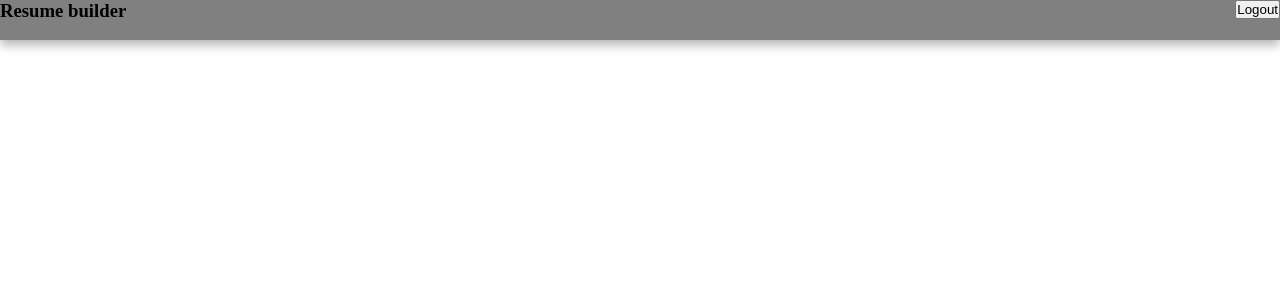
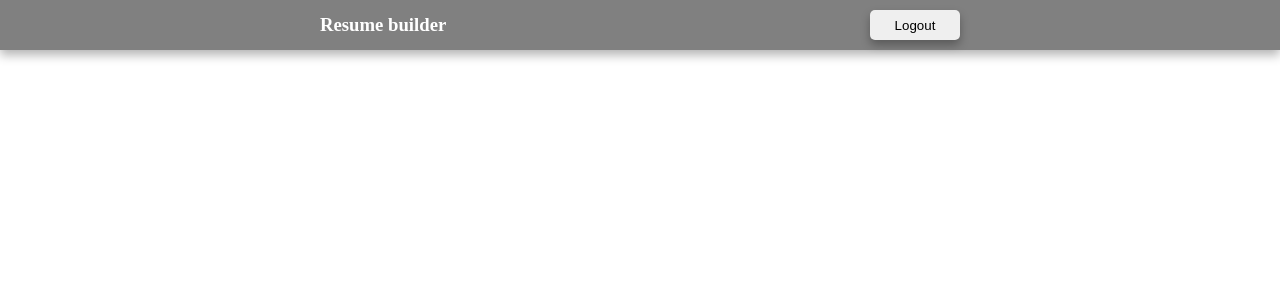
Before and after one commit to Kiran9991/Resume-builder, a React (Vite) app: page / in a window 1280 px wide. Shown: the top 300 px of the page. Built offline with nearby package versions, Linux system fonts and the light colour scheme.

Commit message:
made changes in nav

```diff
--- a/src/components/Header.module.css
+++ b/src/components/Header.module.css
@@ -1,12 +1,29 @@
 .nav {
-    height: 40px;
+    height: 50px;
     width: 100%;
     background: grey;
     box-shadow: 0 5px 10px rgba(0, 0, 0, 0.3);
+    display: flex;
+    justify-content: center;
 }
 
 .container {
-    margin: 0 auto;
     display: flex;
     justify-content: space-between;
+    align-items: center;
+    width: 40rem;
 }
+
+.leftContainer {
+    color: white;
+    /* box-shadow: 0 5px 10px rgba(0, 0, 0, 0.3); */
+}
+
+.rightContainer button {
+    width: 90px;
+    height: 30px;
+    border-radius: 5px;
+    border: none;
+    cursor: pointer;
+    box-shadow: 0 5px 10px rgba(0, 0, 0, 0.3);
+}
```
